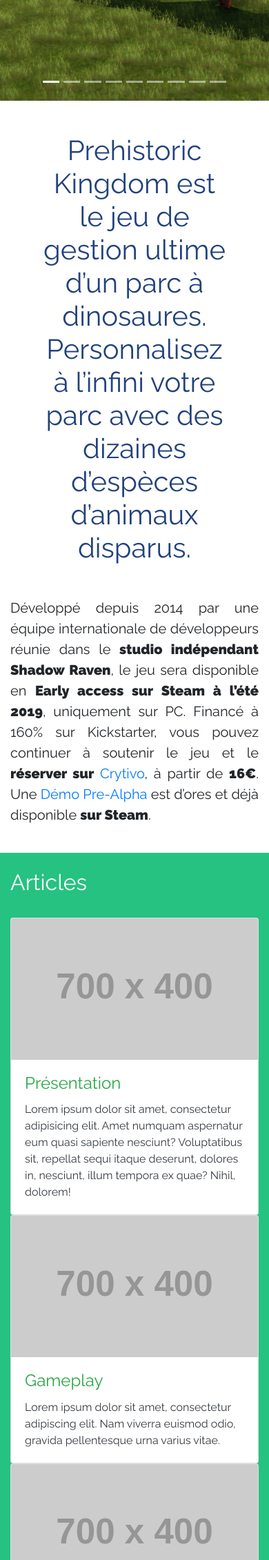
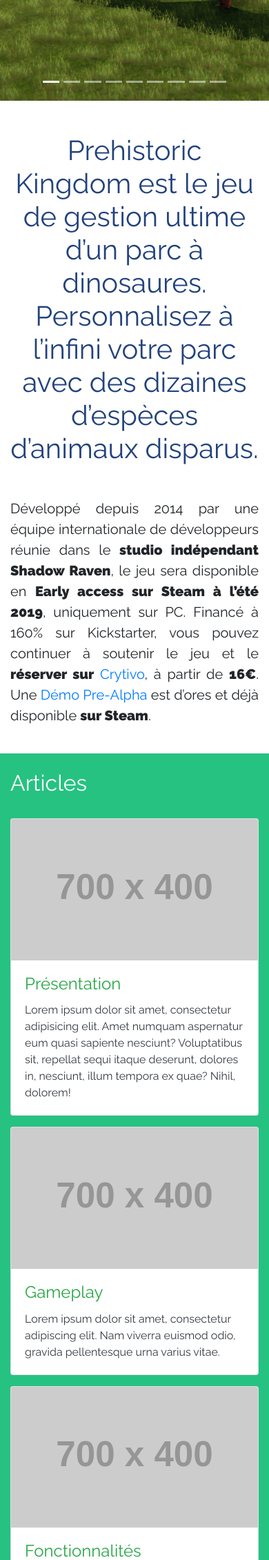
Before and after one commit to ludel/PK-France, a Django app: page / in a window 390 px wide. Shown: the part 471-2732 px from the top of the page at 69% size. Run offline with Django 3.2, Linux system fonts and the light colour scheme; grey boxes labelled with a size stand in for pictures from a placeholder-image service; some libraries are stand-ins or nearby versions.

Commit message:
Fix responsive

```diff
--- a/templates/pkfrance/index.html
+++ b/templates/pkfrance/index.html
@@ -62,7 +62,7 @@
 
     <div class="container pb-4">
 
-        <h1 class="m-5 text-center text-blue" id="about">
+        <h1 class="mt-5 mb-5 text-center text-blue" id="about">
             Prehistoric Kingdom est le jeu de gestion ultime d’un parc à dinosaures.
             Personnalisez à l’infini votre parc avec des dizaines d’espèces d’animaux disparus.
         </h1>
@@ -95,9 +95,11 @@
             <h2 class="pt-4 pb-4">Articles</h2>
 
             <div class="row pb-4">
-                <div class="col-lg-4 col-sm-6 portfolio-item">
+                <div class="col-lg-4 col-sm-6 portfolio-item mb-3">
                     <div class="card h-100">
-                        <a href="#"><img class="card-img-top" src="http://placehold.it/700x400"></a>
+                        <a href="#">
+                            <img class="card-img-top" src="http://placehold.it/700x400">
+                        </a>
                         <div class="card-body">
                             <h4 class="card-title">
                                 <a class="text-success" href="#">Présentation</a>
@@ -111,9 +113,11 @@
                         </div>
                     </div>
                 </div>
-                <div class="col-lg-4 col-sm-6 portfolio-item">
+                <div class="col-lg-4 col-sm-6 portfolio-item mb-3">
                     <div class="card h-100">
-                        <a href="#"><img class="card-img-top" src="http://placehold.it/700x400" alt=""></a>
+                        <a href="#">
+                            <img class="card-img-top" src="http://placehold.it/700x400" alt="">
+                        </a>
                         <div class="card-body">
                             <h4 class="card-title">
                                 <a class="text-success" href="#">Gameplay</a>
@@ -125,7 +129,7 @@
                         </div>
                     </div>
                 </div>
-                <div class="col-lg-4 col-sm-6 portfolio-item">
+                <div class="col-lg-4 col-sm-6 portfolio-item mb-3">
                     <div class="card h-100">
                         <a href="#"><img class="card-img-top" src="http://placehold.it/700x400" alt=""></a>
                         <div class="card-body">
```
